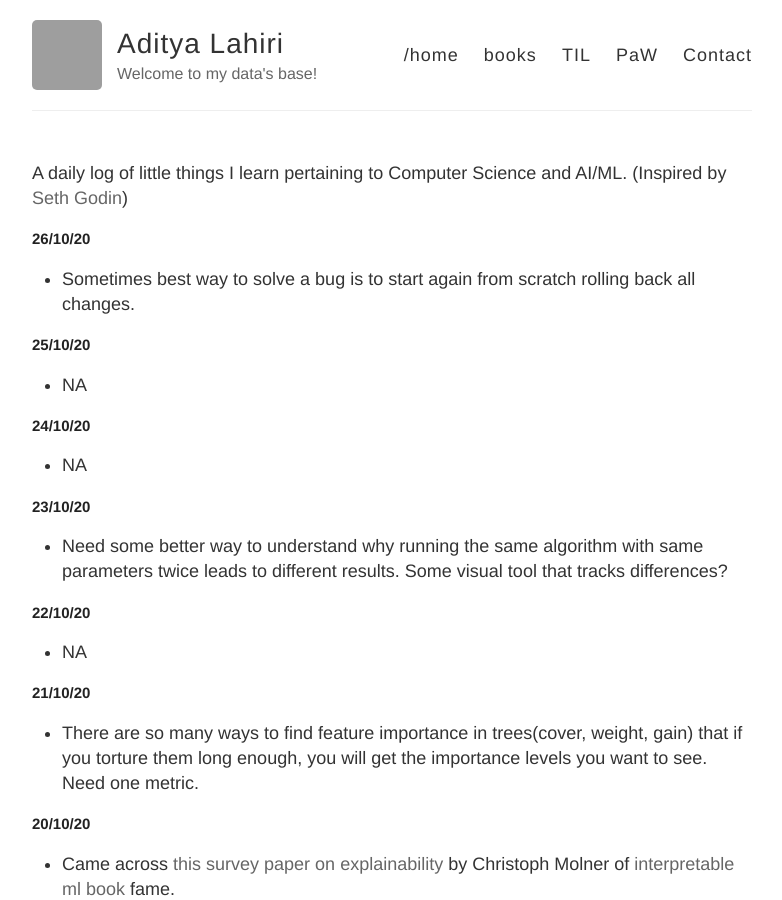
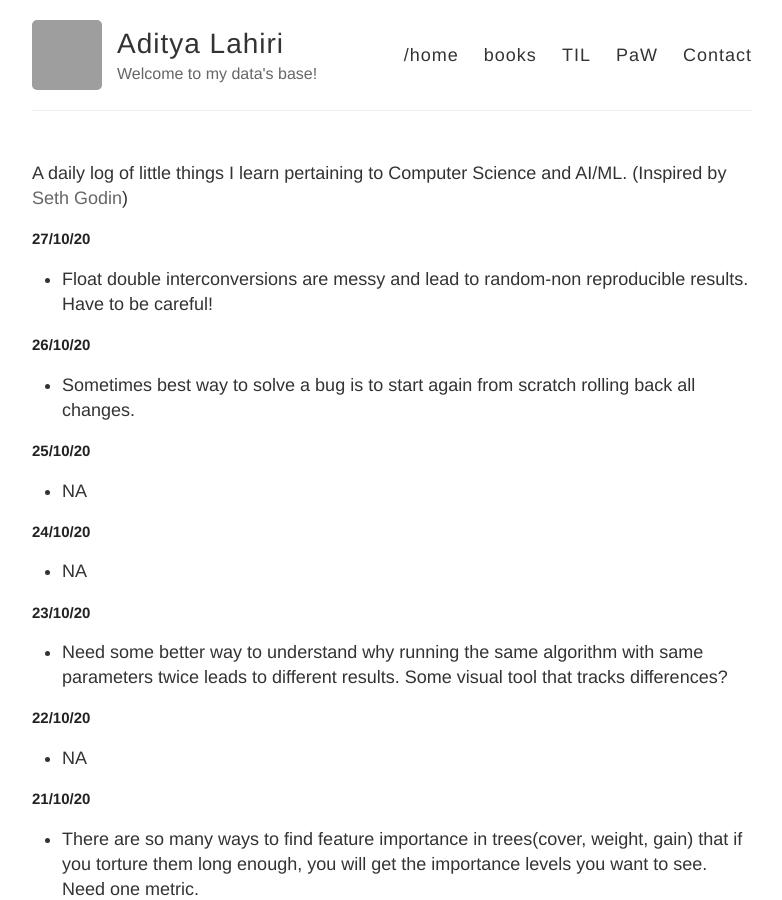
Before and after one commit to adityalahiri/adityalahiri.github.io, a Jekyll site: the page built from TIL.md, in a window 1280 px wide and 900 px high. Shown: the whole window, without its empty margins (248-1030 px from the left). Built offline with Jekyll 4.4.1, drawn with Linux system fonts in a browser that asks for light colours; our own code applies the rules of GitHub Pages for plain Markdown files; grey boxes are pictures that could not be loaded.

Commit message:
Update for 27/10

```diff
--- a/TIL.md
+++ b/TIL.md
@@ -1,5 +1,9 @@
 A daily log of little things I learn pertaining to Computer Science and AI/ML.
 (Inspired by [Seth Godin](https://seths.blog/))
+
+## 27/10/20
+
+* Float double interconversions are messy and lead to random-non reproducible results. Have to be careful!
 
 ## 26/10/20
 
```
